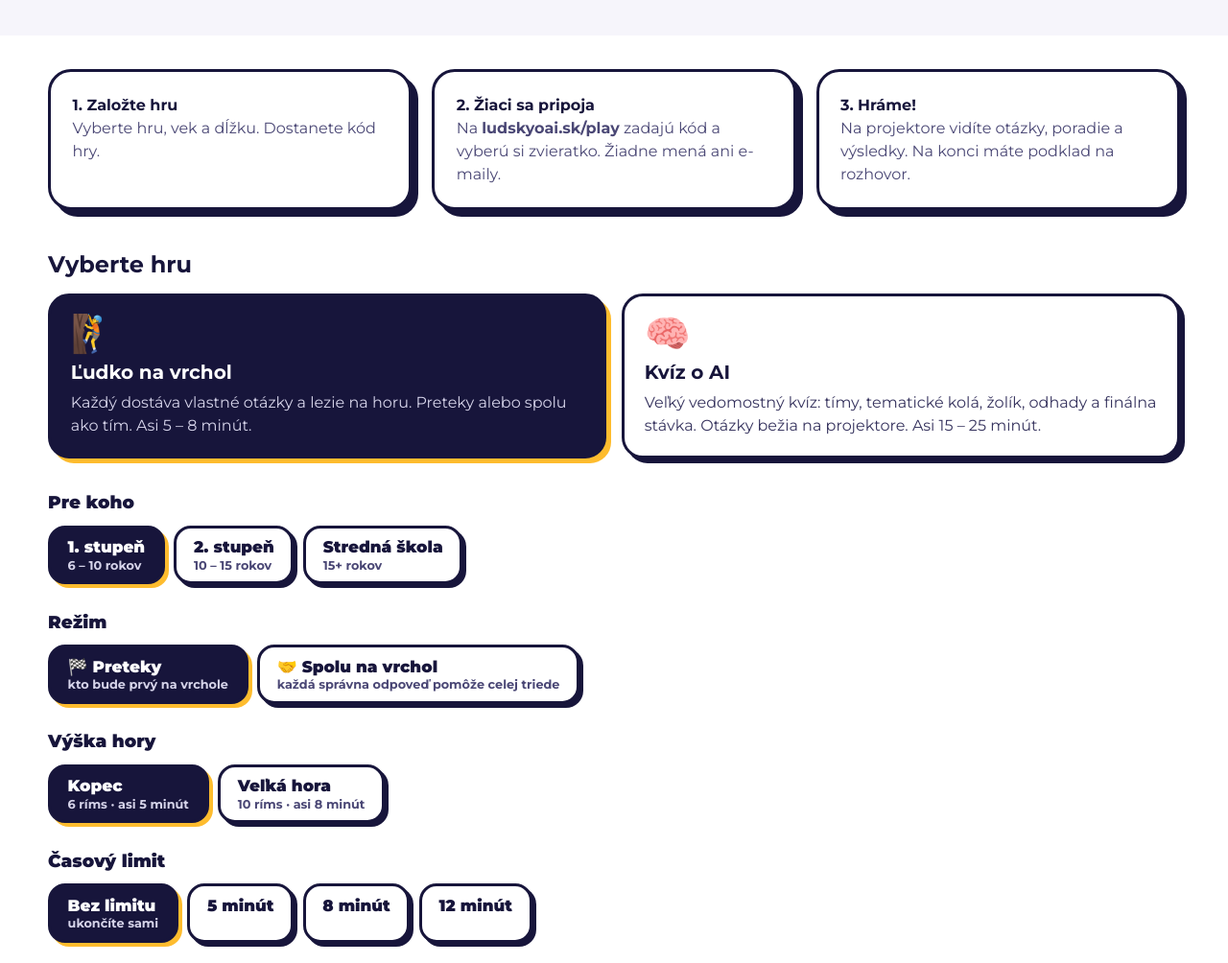
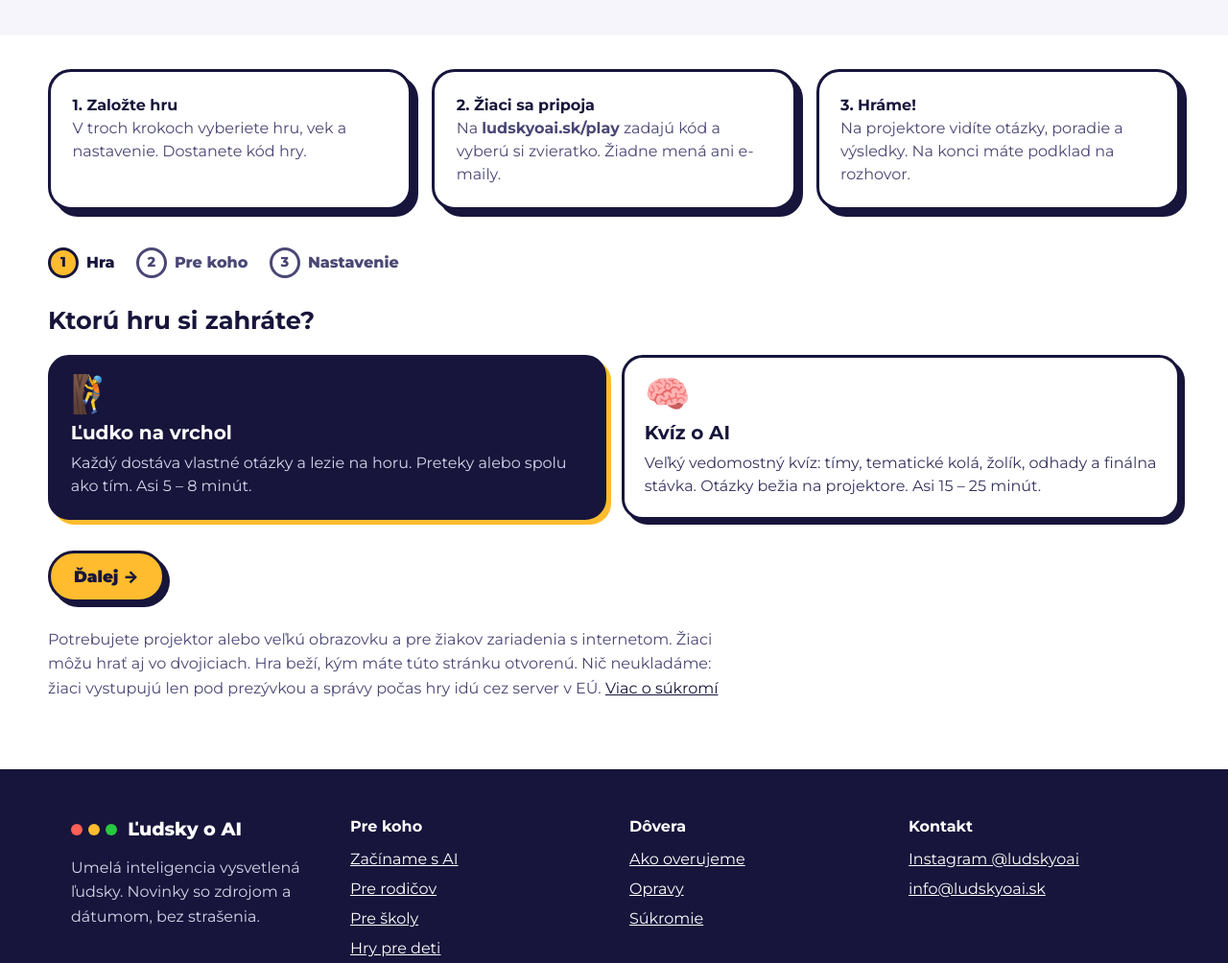
Before and after one commit to domanicky6/ludskyoai-web, a plain HTML site: page classroom.html in a window 1280 px wide. Shown: the part 370-1374 px from the top of the page at 96% size. Drawn offline with Linux system fonts and the light colour scheme.

Commit message:
classroom.html: zakladanie hry ako sprievodca v 3 krokoch (Hra → Pre koho → Nastavenie)
Co-Authored-By: Claude Opus 5.5 <noreply@anthropic.com>
Claude-Session: https://claude.ai/code/session_015DU2Uz28RELLz3zM6de7ib

```diff
--- a/classroom.html
+++ b/classroom.html
@@ -45,25 +45,38 @@
   </div>
   <div class="wrap cr-pad">
     <div class="grid" style="margin-bottom:2.4rem">
-      <div class="card"><b>1. Založte hru</b><br><span class="cr-muted">Vyberte hru, vek a dĺžku. Dostanete kód hry.</span></div>
+      <div class="card"><b>1. Založte hru</b><br><span class="cr-muted">V troch krokoch vyberiete hru, vek a nastavenie. Dostanete kód hry.</span></div>
       <div class="card"><b>2. Žiaci sa pripoja</b><br><span class="cr-muted">Na <b>ludskyoai.sk/play</b> zadajú kód a vyberú si zvieratko. Žiadne mená ani e-maily.</span></div>
       <div class="card"><b>3. Hráme!</b><br><span class="cr-muted">Na projektore vidíte otázky, poradie a výsledky. Na konci máte podklad na rozhovor.</span></div>
     </div>
 
-    <h2 style="margin:0 0 .8rem;font-size:1.5rem">Vyberte hru</h2>
+    <ol class="wz-steps" id="wzSteps" aria-label="Kroky"></ol>
+
+    <div class="wz-step" data-step="1">
+      <h2 class="wz-h">Ktorú hru si zahráte?</h2>
       <div class="cr-games" role="radiogroup" aria-label="Hra" id="gamePick"></div>
+    </div>
 
-    <fieldset class="cr-field"><legend>Pre koho</legend><div class="cr-opts" role="radiogroup" data-opt="level"></div></fieldset>
+    <div class="wz-step" data-step="2" hidden>
+      <h2 class="wz-h">Pre koho bude hra?</h2>
+      <div class="cr-opts wz-big" role="radiogroup" aria-label="Pre koho" data-opt="level"></div>
+    </div>
+
+    <div class="wz-step" data-step="3" hidden>
+      <h2 class="wz-h">Posledné nastavenia</h2>
+      <p class="wz-sum" id="wzSum"></p>
       <fieldset class="cr-field" data-for="race"><legend>Režim</legend><div class="cr-opts" role="radiogroup" data-opt="mode"></div></fieldset>
       <fieldset class="cr-field" data-for="race"><legend>Výška hory</legend><div class="cr-opts" role="radiogroup" data-opt="goal"></div></fieldset>
       <fieldset class="cr-field" data-for="race"><legend>Časový limit</legend><div class="cr-opts" role="radiogroup" data-opt="limit"></div></fieldset>
       <fieldset class="cr-field" data-for="quiz"><legend>Dĺžka kvízu</legend><div class="cr-opts" role="radiogroup" data-opt="length"></div></fieldset>
       <fieldset class="cr-field" data-for="quiz"><legend>Čas na otázku</legend><div class="cr-opts" role="radiogroup" data-opt="qtime"></div></fieldset>
       <fieldset class="cr-field"><legend>Prezývky</legend><div class="cr-opts" role="radiogroup" data-opt="names"></div></fieldset>
+    </div>
 
-    <div class="cr-row" style="margin-top:.6rem">
-      <button type="button" class="btn yel" id="createBtn">🧗 Založiť hru</button>
-      <a class="btn" href="skoly.html">← Pre školy</a>
+    <div class="cr-row wz-nav">
+      <button type="button" class="btn" id="wzBack">← Späť</button>
+      <button type="button" class="btn yel" id="wzNext">Ďalej →</button>
+      <button type="button" class="btn yel" id="createBtn" hidden>🧗 Založiť hru</button>
     </div>
     <p class="cr-muted" style="margin-top:1.6rem;max-width:44rem;line-height:1.6">Potrebujete projektor alebo veľkú obrazovku a pre žiakov zariadenia s internetom. Žiaci môžu hrať aj vo dvojiciach. Hra beží, kým máte túto stránku otvorenú. Nič neukladáme: žiaci vystupujú len pod prezývkou a správy počas hry idú cez server v EÚ. <a href="sukromie.html#trieda">Viac o súkromí</a></p>
   </div>
@@ -219,8 +232,16 @@
     window.scrollTo(0, 0);
   }
 
-  function renderSetup() {
+  var wzStep = 1, WZ = ['Hra', 'Pre koho', 'Nastavenie'];
+  function optLabel(k, v) { var o = OPTIONS[k].filter(function (x) { return x[0] === v; })[0]; return o ? o[1] : ''; }
+  function saveSetup() { try { localStorage.setItem('ludskyoai-classroom-setup', JSON.stringify(setup)); } catch (x) {} }
+  function renderSetup(focus) {
     if (setup.game !== 'quiz' && setup.level === 'adults') setup.level = 'high';
+    $('#wzSteps').innerHTML = WZ.map(function (t, i) {
+      var n = i + 1, st = n < wzStep ? 'done' : n === wzStep ? 'now' : '';
+      return '<li class="' + st + '"' + (n === wzStep ? ' aria-current="step"' : '') + '>' + (n < wzStep ? '<button type="button" data-wz="' + n + '">' : '<span>') + '<i>' + (n < wzStep ? '✓' : n) + '</i>' + esc(t) + (n < wzStep ? '</button>' : '</span>') + '</li>';
+    }).join('');
+    Array.prototype.forEach.call(document.querySelectorAll('.wz-step'), function (el) { el.hidden = +el.dataset.step !== wzStep; });
     $('#gamePick').innerHTML = GAMES.map(function (g) {
       return '<button type="button" role="radio" class="cr-game-opt" data-game="' + g[0] + '" aria-checked="' + (setup.game === g[0]) + '"><span class="e" aria-hidden="true">' + g[1] + '</span><b>' + esc(g[2]) + '</b><span>' + esc(g[3]) + '</span></button>';
     }).join('');
@@ -231,16 +252,27 @@
         return '<button type="button" role="radio" class="cr-opt" data-k="' + k + '" data-v="' + o[0] + '" aria-checked="' + (setup[k] === o[0]) + '">' + esc(o[1]) + (o[2] ? '<small>' + esc(o[2]) + '</small>' : '') + '</button>';
       }).join('');
     });
-    show('setup');
+    var g = GAMES.filter(function (x) { return x[0] === setup.game; })[0];
+    $('#wzSum').textContent = g[1] + ' ' + g[2] + ' · ' + optLabel('level', setup.level);
+    $('#wzBack').hidden = wzStep === 1;
+    $('#wzNext').hidden = wzStep === WZ.length;
+    $('#createBtn').hidden = wzStep !== WZ.length;
+    if ($('#setup').hidden) show('setup');
+    if (focus) { var h = document.querySelector('.wz-step[data-step="' + wzStep + '"] .wz-h'); if (h) { h.setAttribute('tabindex', '-1'); h.focus({ preventScroll: true }); } $('#wzSteps').scrollIntoView({ block: 'nearest' }); }
   }
+  function goStep(n) { wzStep = Math.max(1, Math.min(WZ.length, n)); renderSetup(true); }
+  $('#wzBack').onclick = function () { goStep(wzStep - 1); };
+  $('#wzNext').onclick = function () { goStep(wzStep + 1); };
   document.addEventListener('click', function (e) {
+    var w = e.target.closest('[data-wz]');
+    if (w) { goStep(+w.dataset.wz); return; }
     var g = e.target.closest('.cr-game-opt');
-    if (g) { setup.game = g.dataset.game; try { localStorage.setItem('ludskyoai-classroom-setup', JSON.stringify(setup)); } catch (x) {} renderSetup(); return; }
+    if (g) { setup.game = g.dataset.game; saveSetup(); goStep(2); return; }
     var b = e.target.closest('.cr-opt'); if (!b) return;
     setup[b.dataset.k] = b.dataset.v;
     if (b.dataset.k === 'level' && b.dataset.v === 'young') setup.names = 'list';
-    try { localStorage.setItem('ludskyoai-classroom-setup', JSON.stringify(setup)); } catch (x) {}
-    renderSetup();
+    saveSetup();
+    if (b.dataset.k === 'level') goStep(3); else renderSetup();
   });
 
   /* ---------- networking ---------- */
@@ -578,7 +610,7 @@
       setTimeout(function () { if (rt) rt.close(); rt = null; main = null; }, 300);
       G = null; try { sessionStorage.removeItem(STORE); } catch (x) {}
       document.body.classList.remove('projector');
-      renderSetup();
+      wzStep = 1; renderSetup();
     }
   });
   function confirmEnd() { var b = $('#endBtn'); if (b.dataset.sure) return true; b.dataset.sure = '1'; b.textContent = 'Naozaj? Kliknite znova'; setTimeout(function () { delete b.dataset.sure; b.textContent = '🏁 Ukončiť hru'; }, 3000); return false; }
```
Lines whose indentation alone changed are shown as unchanged.
